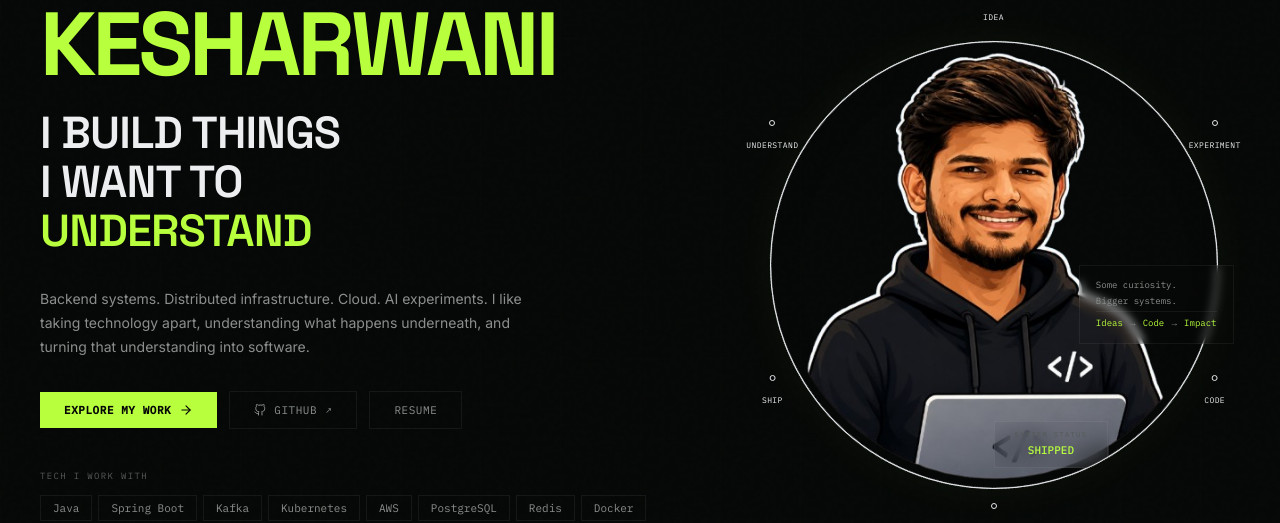
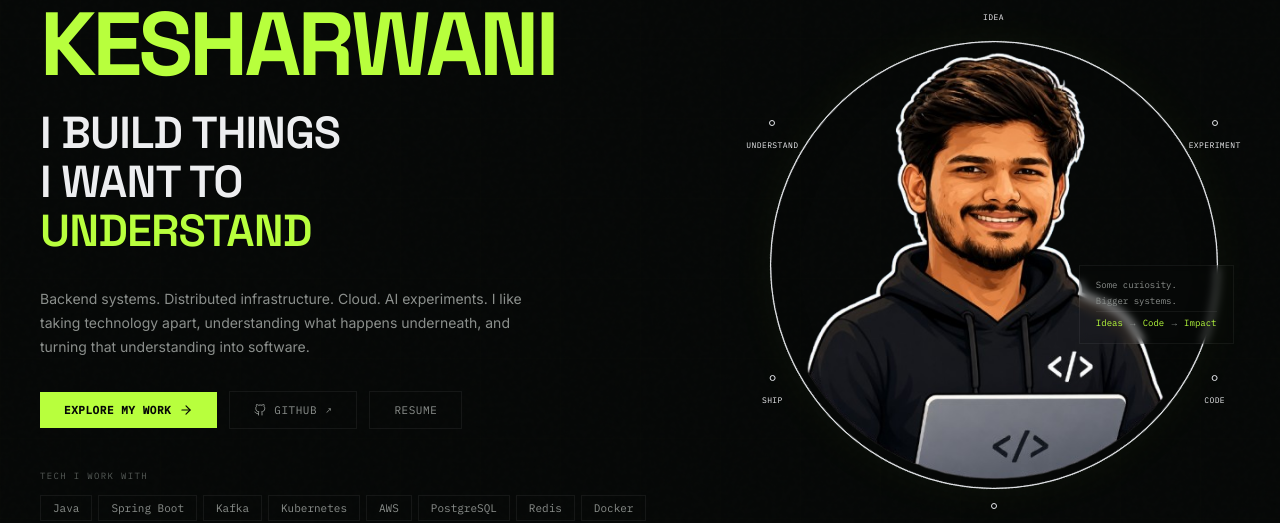
Before and after one commit to vishal-kesharwani/Vishal-Portfolio, a Next.js app: page / in a window 1280 px wide. Shown: the part 202-725 px from the top of the page. Built offline with nearby package versions, Linux system fonts and the light colour scheme.

Commit message:
Remove SYSTEM STATUS badge from hero portrait

```diff
--- a/components/hero.tsx
+++ b/components/hero.tsx
@@ -1,6 +1,6 @@
 "use client";
 
-import React, { useEffect, useState } from "react";
+import React from "react";
 import { motion } from "framer-motion";
 import { FiArrowRight, FiGithub, FiArrowDown } from "react-icons/fi";
 import { useSectionInView } from "@/lib/hooks";
@@ -8,7 +8,7 @@ import { useActiveSectionContext } from "@/context/active-section-context";
 import ResumePrint from "./resume-print";
 import Image from "next/image";
 import profilePhoto from "@/public/githubdp-removebg-preview.png";
-import { statusMessages } from "@/lib/data";
+
 
 const techStack = [
   "Java", "Spring Boot", "Kafka", "Kubernetes", "AWS",
@@ -25,14 +25,6 @@ const metrics = [
 export default function Hero() {
   const { ref } = useSectionInView("Home", 0.5);
   const { setActiveSection, setTimeOfLastClick } = useActiveSectionContext();
-  const [statusIndex, setStatusIndex] = useState(0);
-
-  useEffect(() => {
-    const interval = setInterval(() => {
-      setStatusIndex((prev) => (prev + 1) % statusMessages.length);
-    }, 3000);
-    return () => clearInterval(interval);
-  }, []);
 
   return (
     <section
@@ -192,7 +184,7 @@ export default function Hero() {
             transition={{ duration: 0.8, delay: 0.4 }}
             className="relative order-1 lg:order-2"
           >
-            <HeroPortrait statusIndex={statusIndex} />
+            <HeroPortrait />
           </motion.div>
         </div>
 
@@ -238,7 +230,7 @@ export default function Hero() {
   );
 }
 
-function HeroPortrait({ statusIndex }: { statusIndex: number }) {
+function HeroPortrait() {
   return (
     <div className="relative w-full max-w-sm mx-auto lg:max-w-md">
       {/* Orbital rings */}
@@ -267,26 +259,6 @@ function HeroPortrait({ statusIndex }: { statusIndex: number }) {
           sizes="400px"
         />
         <div className="absolute inset-0 rounded-full ring-1 ring-inset ring-white/[0.03]" />
-
-        {/* Status badge — overlay on portrait bottom */}
-        <motion.div
-          initial={{ opacity: 0, y: 8 }}
-          animate={{ opacity: 1, y: 0 }}
-          transition={{ delay: 1.3, duration: 0.5 }}
-          className="absolute bottom-5 left-1/2 -translate-x-1/2 px-5 py-2 bg-surface/80 backdrop-blur-md border border-line"
-        >
-          <div className="font-mono text-[7px] uppercase tracking-[0.2em] text-faint mb-0.5 text-center">
-            SYSTEM STATUS
-          </div>
-          <motion.div
-            key={statusIndex}
-            initial={{ opacity: 0, y: 2 }}
-            animate={{ opacity: 1, y: 0 }}
-            className="font-mono text-[11px] font-medium text-accent text-center"
-          >
-            {statusMessages[statusIndex]}
-          </motion.div>
-        </motion.div>
       </motion.div>
 
       {/* Node labels — positioned around the circle */}
```
